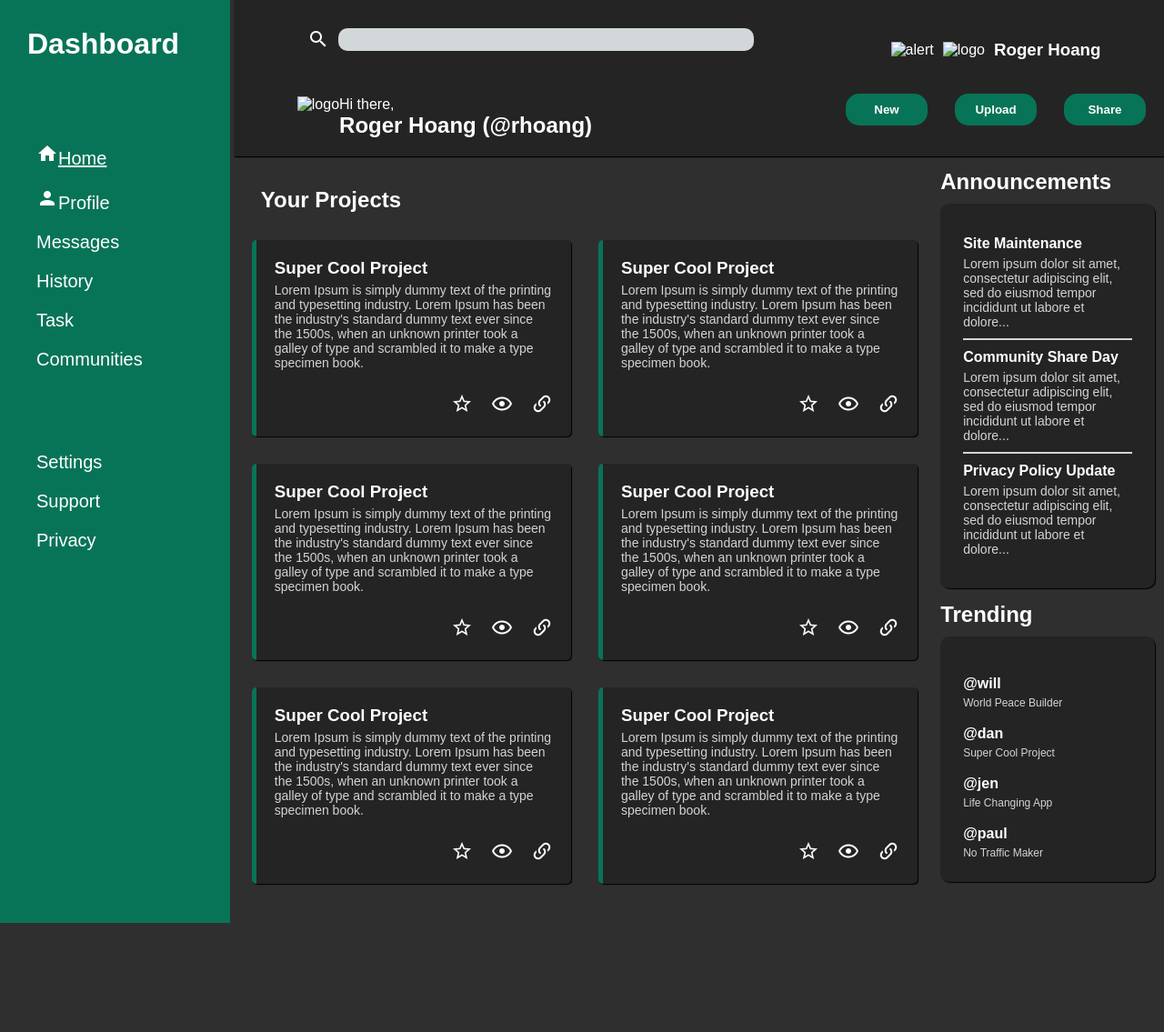
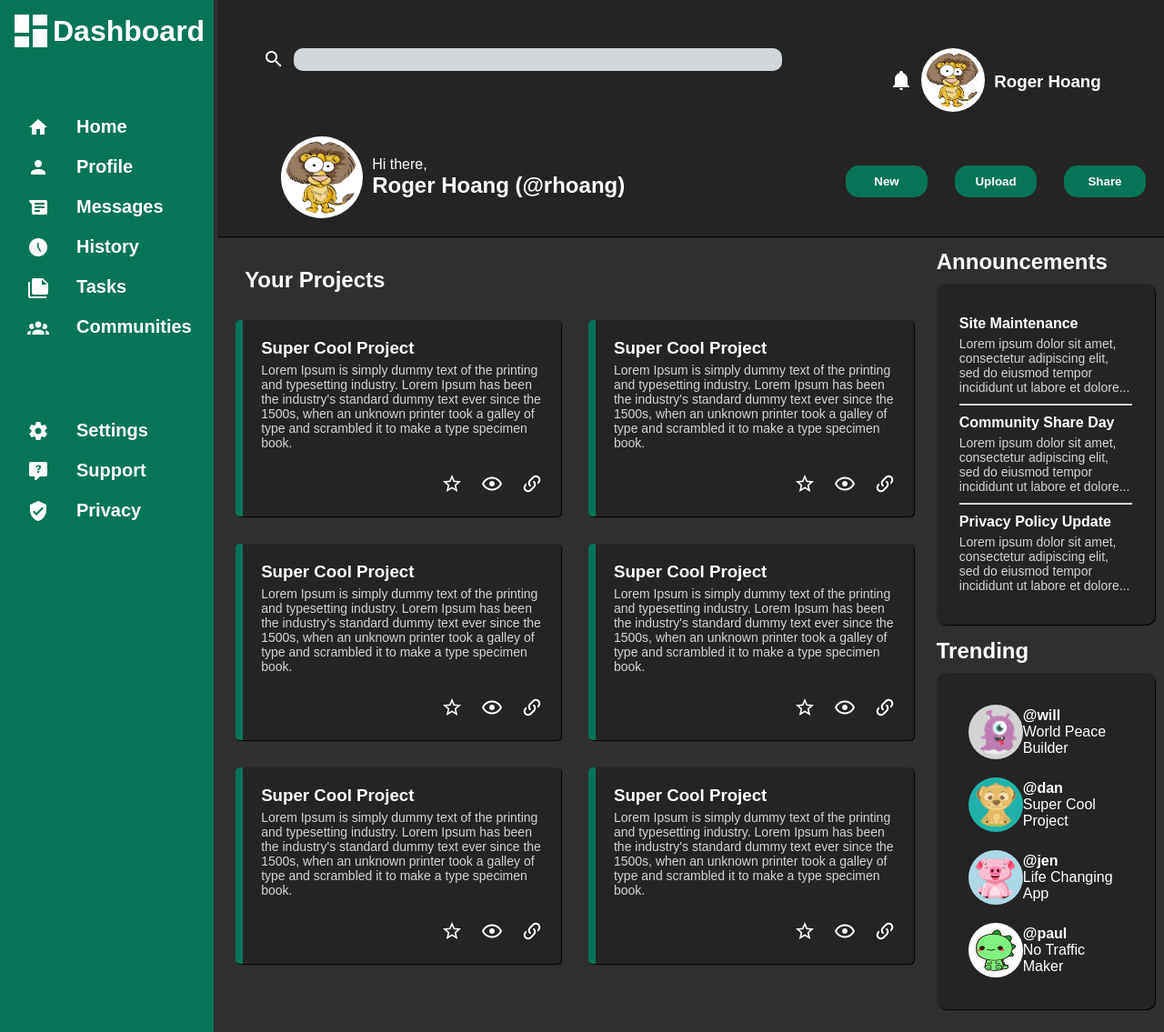
Before and after one commit to Rhoang510/admin-dash, a plain HTML site: page index.html in a window 1280 px wide. Shown: the whole page at 91% size. Before the commit the page ends 1015 px from the top, so only its background shows below. Drawn offline with Linux system fonts and the light colour scheme.

Commit message:
Added icons and profiles

```diff
--- a/index.html
+++ b/index.html
@@ -16,7 +16,7 @@
                     <input type="text" id="search">
                 </div>
                 <div class="name">
-                    <img src="" alt="logo">
+                    <img src="img/logo.png" alt="logo" class="logo">
                     <div>
                         <p>Hi there,</p>
                         <h2>Roger Hoang (@rhoang)</h2>
@@ -25,8 +25,8 @@
             </div>
             <div class="header2">
                 <div class="name2">
-                    <img src="" alt="alert">
-                    <img src="" alt="logo">
+                    <a href="#"><img src="img/bell.png" alt="alert"></a>
+                    <a href="#"><img src="img/logo.png" alt="logo" id="logo"></a>
                     <h3>Roger Hoang</h3>
                 </div>
                 <div class="buttons">
@@ -37,22 +37,25 @@
             </div>
         </div>
         <div class="sidebar">
+            <div class="dashboard">
+                <img src="img/view-dashboard.png" alt="dashboard icon">
                 <h1>Dashboard</h1>
+            </div>
             <div class="nav">
                 <ul>
-                    <li><a href="#"><img src="img/home.png">Home</a></li>
-                    <li><a href="#"><img src="img/account.png"></a>Profile</li>
-                    <li>Messages</li>
-                    <li>History</li>
-                    <li>Task</li>
-                    <li>Communities</li>
+                    <li><a href="#" class="dashIcons"><img src="img/home.png">Home</a></li>
+                    <li><a href="#" class="dashIcons"><img src="img/account.png">Profile</a></li>
+                    <li><a href="#" class="dashIcons"><img src="img/android-messages.png">Messages</a></li>
+                    <li><a href="#" class="dashIcons"><img src="img/clock-time-five.png">History</a></li>
+                    <li><a href="#" class="dashIcons"><img src="img/note-multiple.png">Tasks</a></li>
+                    <li><a href="#" class="dashIcons"><img src="img/account-group.png">Communities</a></li>
                 </ul>
             </div>
             <div class="nav">
                 <ul>
-                    <li>Settings</li>
-                    <li>Support</li>
-                    <li>Privacy</li>
+                    <li><a href="#" class="dashIcons"><img src="img/cog.png">Settings</a></li>
+                    <li><a href="#" class="dashIcons"><img src="img/comment-question.png">Support</a></li>
+                    <li><a href="#" class="dashIcons"><img src="img/shield-check.png">Privacy</a></li>
                 </ul>
             </div>
         </div>
@@ -143,22 +146,29 @@
                     <h2>Trending</h2>
                     <div class="sideCard2">
                         <div class="profile">
-                            <a href="#"><img src="" alt=""></a>
+                            <a href="#"><img src="img/logo2.png" alt="logo" class="logo logo2"></a>
+                            <div class="user">
                                 <h4>@will</h4>
                                 <p>World Peace Builder</p>
                             </div>
+                        </div>
                         <div class="profile">
-                            <a href="#"><img src="" alt=""></a>
+                            <a href="#"><img src="img/logo3.png" alt="logo" class="logo logo3"></a>
+                            <div class="user">
                                 <h4>@dan</h4>
                                 <p>Super Cool Project</p>
                             </div>
+                        </div>
                         <div class="profile">
-                            <a href="#"><img src="" alt=""></a>
+                            <a href="#"><img src="img/logo4.png" alt="logo" class="logo logo4"></a>
+                            <div class="user">
                                 <h4>@jen</h4>
                                 <p>Life Changing App</p>
                             </div>
+                        </div>
                         <div class="profile">
-                            <a href="#"><img src="" alt=""></a>
+                            <a href="#"><img src="img/logo5.png" alt="logo" class="logo logo5"></a>
+                            <div class="user">
                                 <h4>@paul</h4>
                                 <p>No Traffic Maker</p>
                             </div>
@@ -167,5 +177,6 @@
                 </div>
             </div>
         </div>
+    </div>
 </body>
 </html>
--- a/style.css
+++ b/style.css
@@ -3,19 +3,19 @@
     margin: 0;
     color: white;
     font-family: Arial, Helvetica, sans-serif;
-    /* border: 1px solid red; */
+
 }
 
 body {
     background-color: #2f2f30;
-    height: 100vh;
 }
 
 .container {
     display: grid;
-    grid-template-columns: repeat(5, 1fr);
+    grid-template-columns: 1fr 5fr;
     text-align: center;
     gap: 4px;
+    height: 100vh;
 }
 
 .header {
@@ -40,12 +40,12 @@ body {
 
 .header2 {
     display: grid;
-    justify-content: end;
     padding: 20px;
 }
 
 .name {
     display: flex;
+    align-items: center;
     text-align: left;
     padding: 20px;
     margin-left: 50px;
@@ -70,20 +70,21 @@ body {
     display: grid;
     grid-column: 1 / 2;
     grid-row: 1 / 3;
-    grid-template-rows: repeat(autofit, max(100%));
     background: #087457;
     place-content: start;
     padding: 10px;
-    height: 100%;
 }
 
 .sidebar > h1 {
     padding: 20px;
 }
 
-.sidebar > div {
+.nav {
+    display: flex;
+    align-items: center;
     text-align: left;
-    padding-left: 30px;
+    gap: 10px;
+    padding-left: 20px;
     padding-top: 70px;
 }
 
@@ -106,7 +107,7 @@ body {
     background-color: #242424;
     border-radius: 5px;
     padding: 20px;
-    border-left: 5px solid #087457;
+    border-left: 8px solid #087457;
     box-shadow: 1px 1px 1px black;
 }
 
@@ -129,6 +130,7 @@ body {
     padding: 25px;
     background-color: #242424;
     box-shadow: 1px 1px 1px black;
+    /* min-width: 150px; */
 }
 
 
@@ -172,7 +174,7 @@ body {
 #search {
     border-radius: 10px;
     height: 25px;
-    width: 70%;
+    width: 80%;
     border: none;
     background-color: rgb(210, 215, 218);
 }
@@ -196,6 +198,12 @@ button {
     padding-bottom: 5px;
 }
 
+.profile {
+    display: flex;
+    align-items: center;
+    padding: 10px;
+}
+
 .icons {
     display: flex;
     justify-content: end;
@@ -203,8 +211,68 @@ button {
     padding-top: 20px;
 }
 
+.dashIcons {
+    display: flex;
+    gap: 30px;
+}
+
+.dashboard {
+    display: flex;
+    align-items: center;
+    justify-content: center;
+}
+
 ul > li {
+    display: flex;
+    align-items: center;
     list-style-type: none;
     padding-bottom: 20px;
     font-size: 20px;
+    font-weight: 600;
 }
+
+a {
+    text-decoration: none;
+}
+
+.name > .logo {
+    height: 80px;
+    width: 80px;
+    border-radius: 50%;
+    background-color: white;
+    margin-right: 10px;
+}
+
+#logo {
+    background-color: white;
+    height: 60px;
+    width: 60px;
+    border-radius: 50%;
+    padding: 5px;
+}
+
+.logo {
+    height: 50px;
+    width: 50px;
+    border-radius: 50%;
+    padding: 5px;
+}
+.logo2 {
+    background-color: lightgray;
+    padding: 5px;
+}
+
+.logo3 {
+    background-color: lightseagreen;
+    padding: 5px;
+}
+
+.logo4 {
+    background-color: lightblue;
+    padding: 5px;
+}
+
+.logo5 {
+    background-color: white;
+    padding: 5px;
+}
```
Also changed, not shown: img/bell.png (added), img/logo.png (added), img/logo2.png (added), img/logo3.png (added), img/logo4.png (added), img/logo5.png (added), img/view-dashboard.png (added). Lines whose indentation alone changed are shown as unchanged.
